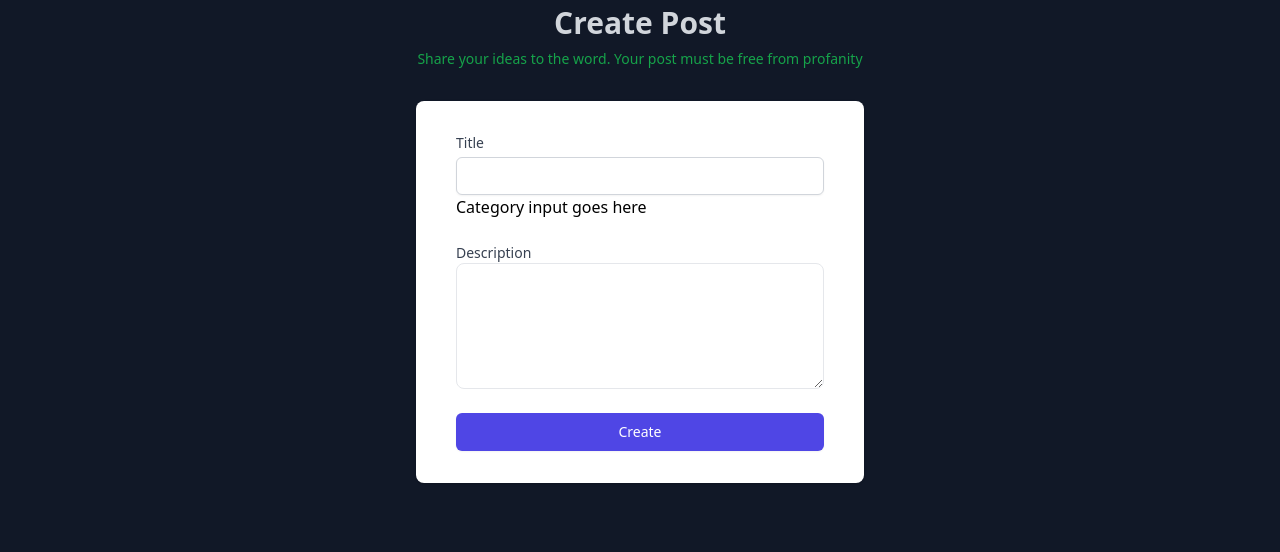
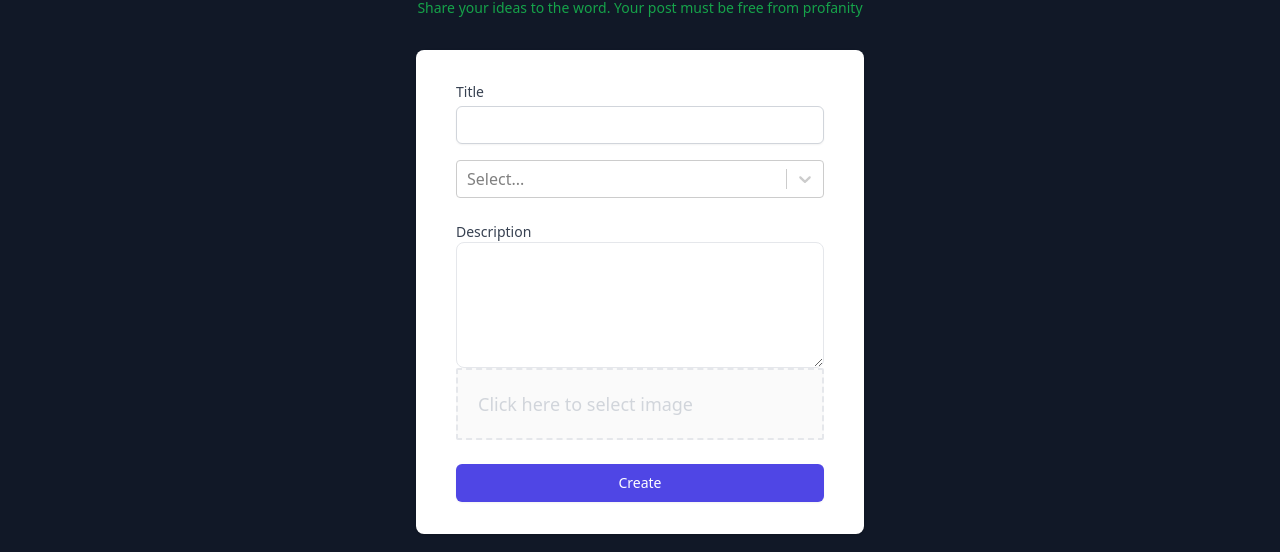
Before and after one commit to shilna24/techblog-frontend, a React (Create React App) app: page /create-post in a window 1280 px wide. Shown: the part 232-784 px from the top of the page. Built offline with nearby package versions, Linux system fonts and the light colour scheme; no server answers; sample sign-in values are in the browser's storage.

Commit message:
add post

```diff
--- a/package.json
+++ b/package.json
@@ -17,14 +17,17 @@
     "moment": "^2.29.4",
     "react": "^18.2.0",
     "react-dom": "^18.2.0",
+    "react-dropzone": "^14.2.3",
     "react-hot-toast": "^2.4.0",
     "react-icons": "^4.7.1",
     "react-moment": "^1.1.3",
     "react-redux": "^8.0.5",
     "react-router-dom": "^6.6.1",
     "react-scripts": "^5.0.1",
+    "react-select": "^5.7.0",
     "react-spinners": "^0.13.7",
     "react-toastify": "^9.1.1",
+    "styled-components": "^5.3.6",
     "web-vitals": "^2.1.4",
     "yup": "^0.32.11"
   },
--- /dev/null
+++ b/src/components/Categories/CategoryDropDown.js
@@ -0,0 +1,66 @@
+
+import React, { useEffect } from 'react'
+import Select from 'react-select'
+import { useDispatch, useSelector } from 'react-redux';
+import { fetchCategoriesAction } from '../../redux/slices/category/categorySlice';
+
+const options = [
+    { value: "chocolate", label: "Chocolate" },
+    { value: "strawberry", label: "Strawberry" },
+    { value: "vanilla", label: "Vanilla" },
+  ];
+
+const CategoryDropdown = (props) => {
+    //dispatch action
+  console.log(props,"props");
+    const dispatch = useDispatch();
+    useEffect(() => {
+        dispatch(fetchCategoriesAction())
+    },[dispatch])
+
+    //select categories
+
+    const category = useSelector((state) =>state?.category)
+    console.log("🚀 ~ file: CategoryDropdown.js ~ line 23 ~ CategoryDropdown ~ category", category)
+
+    const {categoryList, loading,appErr,serverErr}= category;
+    console.log("🚀 ~ file: CategoryDropdown.js ~ line 26 ~ CategoryDropdown ~ categoryList", categoryList)
+
+    const allCategories = categoryList?.map(category => {
+        return {
+          label: category?.title,
+          value: category?._id,
+
+        };
+      });
+      console.log(category);
+    //handle change
+    const handleChange = value =>{
+        console.log(value,"value");
+        props.onChange("category", value);
+    }
+    //handleblur
+
+    const handleBlur = () =>{
+      props.onBlur("category",true);
+    }
+  return(
+    <div style={{ margin: "1rem 0" }}>
+        {loading ?  (<h3 className='text-base text-green-600'> Product categorylist is loading. Please wait.....</h3> ) : (
+         <Select
+         onChange={handleChange}
+         onBlur={handleBlur}
+         id="category"
+         options={allCategories}
+         value={props?.value?.label}
+         />)
+        }
+        {/* Display */}
+        {props?.error && (
+        <div style={{ color: "red", marginTop: ".5rem" }}>{props?.error}</div>
+      )}
+    </div>
+  )
+}
+
+export default CategoryDropdown
--- a/src/components/Posts/CreatePost.js
+++ b/src/components/Posts/CreatePost.js
@@ -1,13 +1,33 @@
 import { useFormik } from "formik";
 import * as Yup from "yup";
 import { useDispatch, useSelector } from "react-redux";
+import styled from "styled-components";
 import { createpostAction } from "../../redux/slices/posts/postSlices";
-
+import CategoryDropDown from "../Categories/CategoryDropDown";
+import Dropzone from 'react-dropzone'
 //Form schema
 const formSchema = Yup.object({
   title: Yup.string().required("Title is required"),
   description: Yup.string().required("Description is required"),
+  category: Yup.object().required("Category is required"),
+  image: Yup.object().required("Image is required"),
 });
+
+//css for dropzone
+const Container = styled.div`
+  flex: 1;
+  display: flex;
+  flex-direction: column;
+  align-items: center;
+  padding: 20px;
+  border-width: 2px;
+  border-radius: 2px;
+  border-style: dashed;
+  background-color: #fafafa;
+  color: #bdbdbd;
+border-color:'red'
+  transition: border 0.24s ease-in-out;
+`;
 
 export default function CreatePost() {
   const dispatch = useDispatch();
@@ -15,11 +35,20 @@ export default function CreatePost() {
   const formik = useFormik({
     initialValues: {
       title: "",
-      Description: "",
+      description: "",
+      category: "",
+      image:"",
     },
     onSubmit: values => {
       //dispath the action
-      dispatch(createpostAction(values));
+      console.log(values);
+      const data = {
+        category: values?.category?.label,
+        title: values?.title,
+        description: values?.description,
+        image: values?.image,
+      };
+      dispatch(createpostAction(data));
     },
     validationSchema: formSchema,
   });
@@ -63,9 +92,18 @@ export default function CreatePost() {
                   />
                 </div>
                 {/* Err msg */}
-                <div className="text-red-500">{formik?.touched?.title}</div>
+                <div className="text-red-500">
+                  {formik?.touched?.title && formik?.errors?.title}
+                </div>
               </div>
-              Category input goes here
+              {/* Category input goes here */}
+              <CategoryDropDown
+                value={formik.values.category?.label}
+                onChange={formik.setFieldValue}
+                onBlur={formik.setFieldTouched}
+                error={formik.errors.category}
+                touched={formik.touched.category}
+              />
               <div>
                 <label
                   htmlFor="password"
@@ -83,9 +121,37 @@ export default function CreatePost() {
                   className="rounded-lg appearance-none block w-full py-3 px-3 text-base text-center leading-tight text-gray-600 bg-transparent focus:bg-transparent  border border-gray-200 focus:border-gray-500  focus:outline-none"
                   type="text"
                 ></textarea>
+
+           {/* image component */}
+           <Container className="container bg-gray-700">
+                  <Dropzone
+                    onBlur={formik.handleBlur("image")}
+                    accept="image/jpeg, image/png image/webp"
+                    onDrop={(acceptedFiles) => {
+                      formik.setFieldValue("image", acceptedFiles[0]);
+                    }}
+                  >
+                    {({ getRootProps, getInputProps }) => (
+                      <div className="container">
+                        <div
+                          {...getRootProps({
+                            className: "dropzone",
+                            onDrop: (event) => event.stopPropagation(),
+                          })}
+                        >
+                          <input {...getInputProps()} />
+                          <p className="text-gray-300 text-lg cursor-pointer hover:text-gray-500">
+                            Click here to select image
+                          </p>
+                        </div>
+                      </div>
+                    )}
+                  </Dropzone>
+                </Container>
+
                 {/* Err msg */}
                 <div className="text-red-500">
-                  {formik?.touched?.description}
+                  {formik?.touched?.description && formik.errors?.description}
                 </div>
               </div>
               <div>
--- a/src/redux/slices/posts/postSlices.js
+++ b/src/redux/slices/posts/postSlices.js
@@ -4,7 +4,7 @@ import baseUrl from "../../../utils/baseUrl";
 //Create Post action
 
 export const createpostAction = createAsyncThunk(
-  "post created",
+  "post/created",
   async (post, { rejectWithValue, getState, dispatch }) => {
     //get user token
     const user = getState()?.users;
@@ -16,7 +16,13 @@ export const createpostAction = createAsyncThunk(
     };
     try {
       //http call
-      const { data } = await axios.post(`${baseUrl}/api/posts`, post, config);
+      const formData=new FormData()
+      formData.append('title',post?.title)
+      formData.append('description',post?.description)
+      formData.append('category',post?.category?.label)
+      formData.append('image',post?.image)
+
+      const { data } = await axios.post(`${baseUrl}/api/posts`, formData, config);
       return data;
     } catch (error) {
       if (!error?.response) throw error;
```
Also changed, not shown: 1 other file (tests, documents, lock files or other folders).
